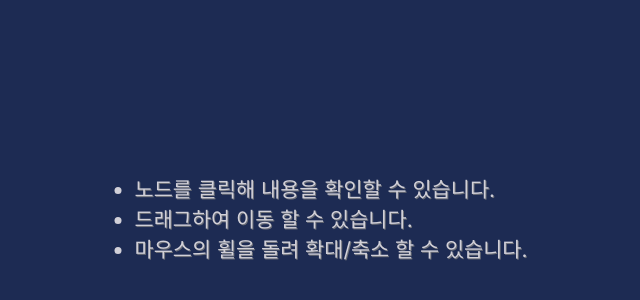
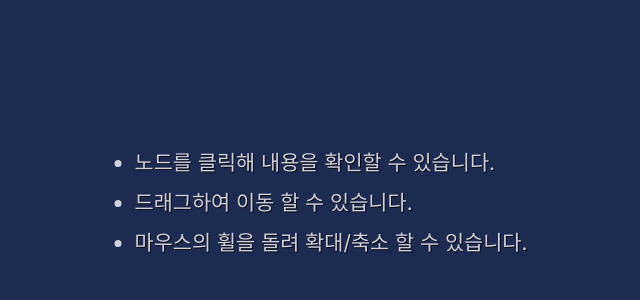
Before and after one commit to toa-web-dev/Graphify_dev_note, a Next.js app: page / in a window 1280 px wide. Shown: the part 436-736 px from the top of the page, without its empty margins (329-969 px from the left). Built offline with nearby package versions, Linux system fonts and the light colour scheme; no server answers; a web font is replaced by a local one.

Commit message:
💄 안내문구, 노드 스타일 변경

```diff
--- a/app/style/App.module.scss
+++ b/app/style/App.module.scss
@@ -6,6 +6,7 @@
     transform: translateX(-50%);
     color: var(--label-color);
     opacity: 0.8;
-    text-shadow: 1px 1px gray;
+    text-shadow: 1px 1px black;
     text-wrap: nowrap;
+    line-height: 2.5rem;
 }
--- a/app/style/Graph.module.scss
+++ b/app/style/Graph.module.scss
@@ -10,11 +10,11 @@
     & g.node {
         cursor: pointer;
         & circle.complete {
-            r: 1rem;
+            r: 0.8rem;
             fill: var(--node-complete-color);
         }
         & circle.draft {
-            r: 0.9rem;
+            r: 0.8rem;
             fill: var(--node-draft-color);
         }
         & circle.pending {
@@ -28,7 +28,7 @@
             font-size: 1.1rem;
             text-anchor: middle;
             fill: var(--label-color);
-            letter-spacing: 0.1rem;
+            word-spacing: -0.2rem;
         }
     }
 }
```
